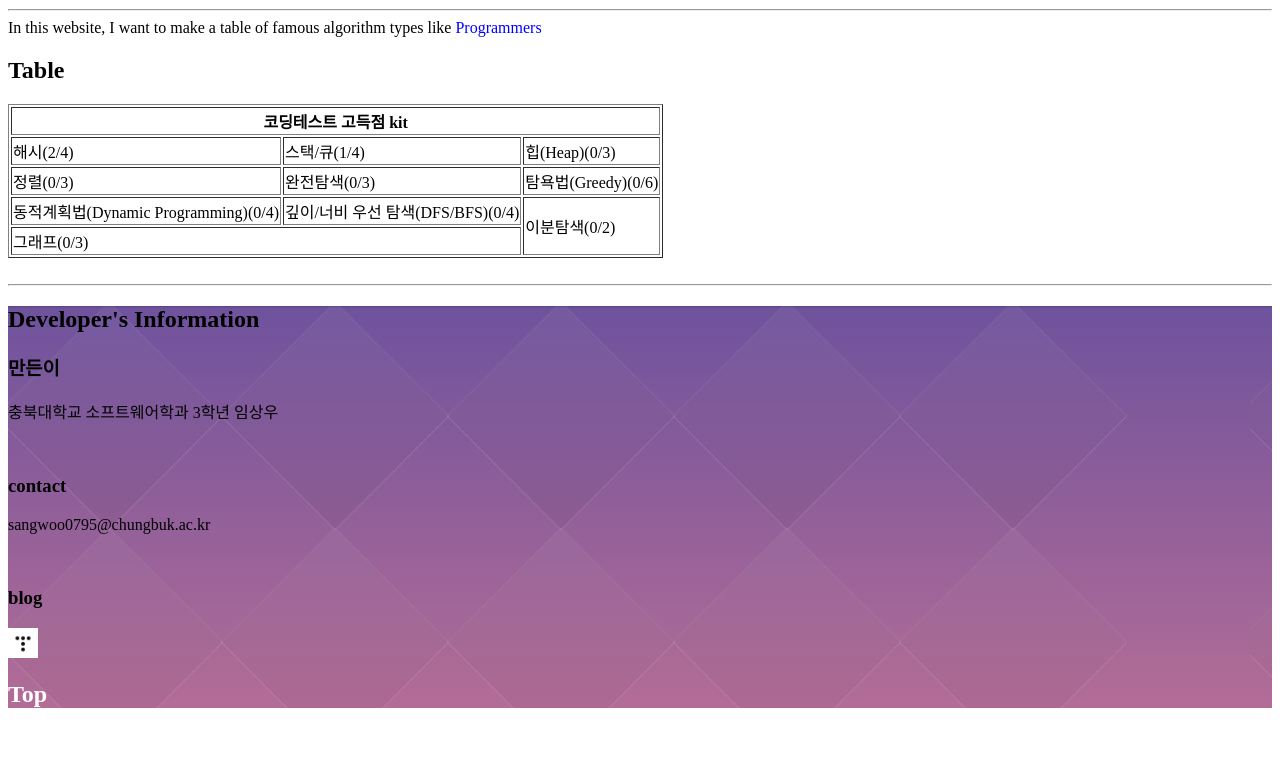
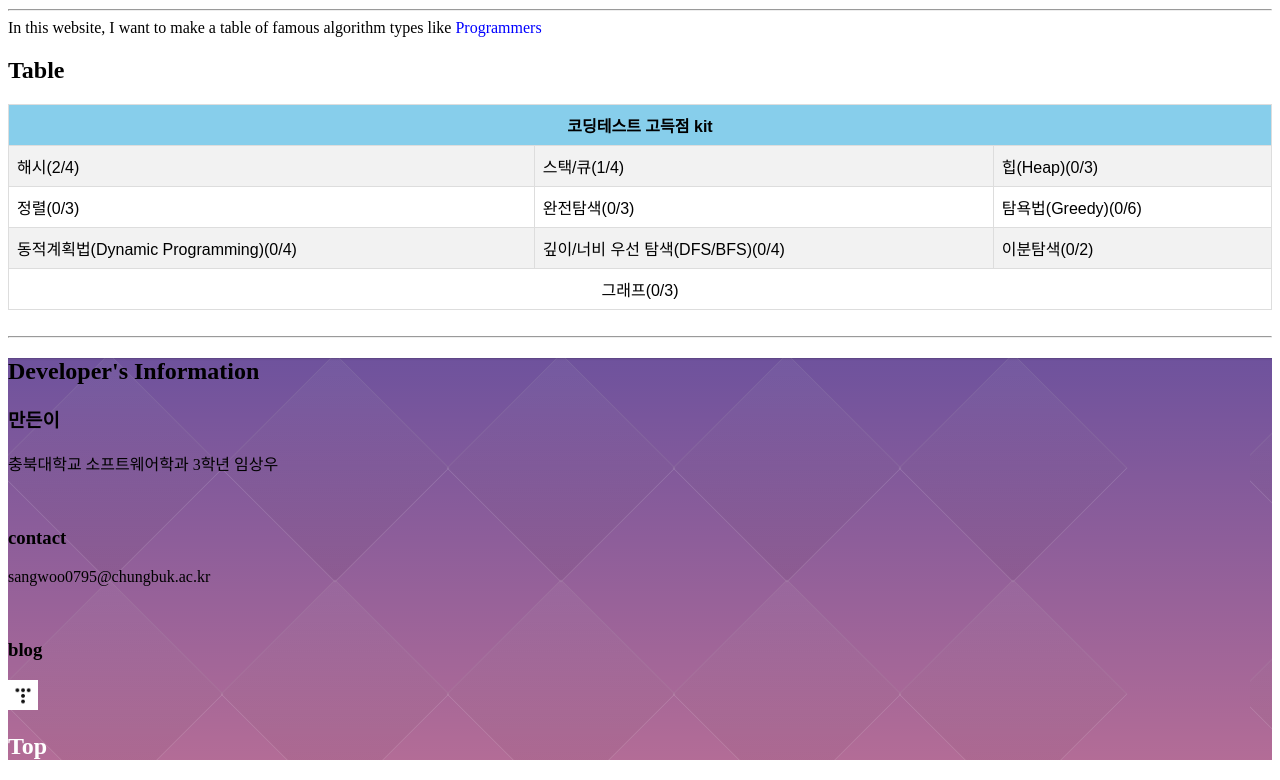
Before and after one commit to the-groot/OpenSourceWeb, a plain HTML site: page 5주차/Homework5/index.html in a window 1280 px wide. Shown: the part 1129-1909 px from the top of the page. Before the commit the page ends 1857 px from the top, so only its background shows below. Drawn offline with Linux system fonts and the light colour scheme.

Commit message:
table fancy하게 변경

```diff
--- a/5주차/Homework5/index.html
+++ b/5주차/Homework5/index.html
@@ -14,6 +14,30 @@
     text-shadow: 2px 3px 2px skyblue
   }
 
+  table{
+     font-family: Arial, Helvetica, sans-serif;
+    border-collapse:collapse;
+    width:100%;
+  }
+
+
+  td{
+    text-align:left;
+  }
+  th{
+    background-color:skyblue;
+  }
+  td,th{
+    border: 1px solid #ddd;
+    padding:8px;
+
+  }
+  tr:nth-child(even){
+    background-color:#f2f2f2;
+  }
+  tr:hover{
+    background-color:#e495e4;
+  }
   </style>
   </head>
 
@@ -82,7 +106,7 @@
 
     <h2 id="table">table</h2>
 
-    <table border="1">
+    <table>
       <th colspan="3">
         코딩테스트 고득점 kit
       </th>
@@ -103,12 +127,12 @@
       <tr>
         <td>동적계획법(Dynamic Programming)(0/4)</td>
         <td>깊이/너비 우선 탐색(DFS/BFS)(0/4)</td>
-        <td rowspan="2">이분탐색(0/2)</td>
+        <td>이분탐색(0/2)</td>
 
       </tr>
 
       <tr>
-        <td colspan="2">그래프(0/3)</td>
+        <td colspan="3" style="text-align:center;">그래프(0/3)</td>
       </tr>
 
       </table>
```
